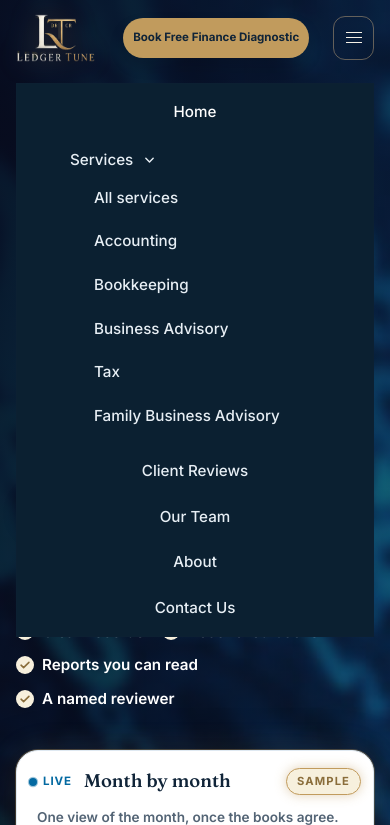
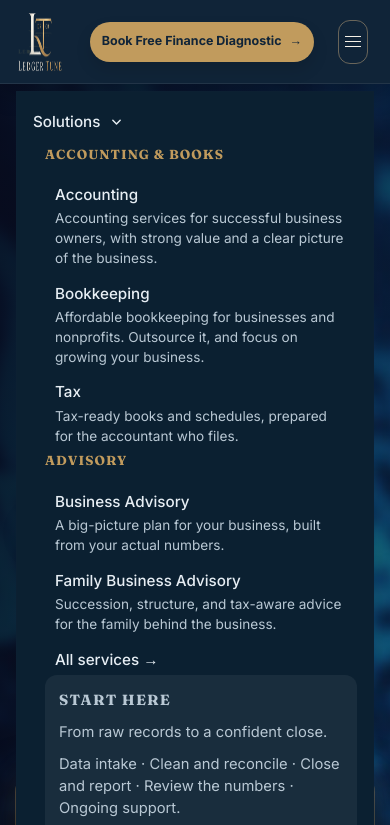
Before and after one commit to WEB3X100/Ledgertune, a website: page public/index.html in a window 390 px wide. Both pictures are taken after a click on the button "Menu". Shown: the top 825 px of the page. Drawn offline with Linux system fonts and the light colour scheme.

Commit message:
Ledgertune nav: make Dark Horse-style Solutions mega-menu the homepage nav — review only, 15 Nov 2026

```diff
--- a/public/index.html
+++ b/public/index.html
@@ -16,8 +16,50 @@
   <link href="https://fonts.googleapis.com/css2?family=Fraunces:opsz,wght@9..144,500..700&family=Inter:wght@400;500;600;700&display=swap" rel="stylesheet">
   <link rel="stylesheet" href="./styles.css">
   <link rel="stylesheet" href="./tune.css">
+
+  <!-- Dark Horse-style nav, Ledgertune brand intact. -->
+  <style>
+  /* Dark Horse layout, Ledgertune colours: navy #102438 header (the logo is
+     white + gold #c19b5d, so a white header would make "LEDGER" disappear),
+     Fraunces + Inter, gold CTA. No orange, no new pages. */
+  body.tune.dh-nav .site-header { position: sticky; top: 0; z-index: 70; background: #102438; min-height: 84px; border-bottom: 1px solid rgba(255,255,255,.08); box-shadow: 0 8px 24px rgba(0,0,0,.18); }
+  body.tune.dh-nav .site-header .brand img { height: 60px; filter: none; }
+  body.tune.dh-nav .site-nav { gap: 28px; margin: 0 auto; }
+  body.tune.dh-nav .site-header .site-nav a:not(.nav-cta),
+  body.tune.dh-nav .site-header .nav-drop-btn { color: #e7eef4; padding-bottom: 4px; border-bottom: 2px solid transparent; }
+  body.tune.dh-nav .site-header .nav-drop-btn::after { content: none; } /* SVG chevron only — tune.css also adds a text chevron */
+  body.tune.dh-nav .site-header .site-nav a:not(.nav-cta):hover,
+  body.tune.dh-nav .site-header .nav-drop-btn:hover { color: #fff; border-bottom-color: #c19b5d; }
+  body.tune.dh-nav .nav-phone { border-color: rgba(255,255,255,.45); }
+  body.tune.dh-nav .hero { padding-top: 64px; }
+  /* SOLUTIONS mega-menu: wide white panel, 3 columns, like Dark Horse's
+     Solutions dropdown (Business / Personal / Wealth) — rebuilt with
+     Ledgertune's own 5 services only. */
+  body.tune.dh-nav .nav-drop-wrap { position: static; }
+  body.tune.dh-nav .nav-drop.nav-mega { left: 50%; transform: translate(-50%, 8px); top: calc(100% + 14px); width: min(920px, 94vw); min-width: 0; background: #fff; color: #102438; border-radius: 16px; border: 1px solid rgba(16,36,56,.08); box-shadow: 0 24px 48px rgba(16,36,56,.22); padding: 20px 22px; display: none; grid-template-columns: minmax(0,1.15fr) minmax(0,1fr) minmax(0,.95fr); gap: 24px; }
+  body.tune.dh-nav .nav-drop-wrap:hover .nav-drop.nav-mega,
+  body.tune.dh-nav .nav-drop-wrap:focus-within .nav-drop.nav-mega,
+  body.tune.dh-nav .nav-drop-wrap.is-open .nav-drop.nav-mega { display: grid; }
+  body.tune.dh-nav .nav-mega-title { font-family: Fraunces, Georgia, serif; font-size: .82rem; font-weight: 700; letter-spacing: .08em; text-transform: uppercase; color: #8a6d3b; margin: 0 0 10px; }
+  body.tune.dh-nav .nav-mega a { display: block; padding: 9px 10px; border-radius: 10px; color: #102438 !important; font-weight: 650; text-decoration: none; border-bottom: 0 !important; white-space: normal; }
+  body.tune.dh-nav .nav-mega a:hover { background: #f3f7f8; }
+  body.tune.dh-nav .nav-mega a span { display: block; margin-top: 3px; font-size: .85rem; font-weight: 400; line-height: 1.45; color: #536475; }
+  body.tune.dh-nav .nav-mega-all { color: #8a6d3b !important; }
+  body.tune.dh-nav .nav-mega-start { background: #f3f7f8; border-radius: 12px; padding: 14px; }
+  body.tune.dh-nav .nav-mega-start p { margin: 0 0 10px; font-size: .92rem; line-height: 1.5; color: #33465a; }
+  body.tune.dh-nav .nav-mega-cta { background: #c19b5d; color: #102438 !important; text-align: center; font-weight: 700; }
+  body.tune.dh-nav .nav-mega-cta:hover { background: #cfa96f !important; }
+  body.tune.dh-nav .nav-mega-note { font-size: .82rem !important; color: #536475 !important; }
+  @media (max-width: 980px) {
+    body.tune.dh-nav .nav-drop.nav-mega { position: static; transform: none; width: auto; background: transparent; border: 0; box-shadow: none; padding: 4px 0 0 12px; display: block; grid-template-columns: 1fr; }
+    body.tune.dh-nav .nav-mega a { color: #e7eef4 !important; }
+    body.tune.dh-nav .nav-mega a span, body.tune.dh-nav .nav-mega-start p, body.tune.dh-nav .nav-mega-note { color: #b9c8d4 !important; }
+    body.tune.dh-nav .nav-mega-start { background: rgba(255,255,255,.06); }
+    body.tune.dh-nav .nav-mega-title { color: #c19b5d; }
+  }
+  </style>
 </head>
-<body class="tune">
+<body class="tune dh-nav">
   <a id="top" class="page-top" tabindex="-1">Top of page</a>
   <a class="skip-link" href="#diagnostic-form">Skip to the diagnostic form</a>
   <div class="review-strip" id="review-strip" hidden>
@@ -30,7 +72,7 @@
     </div>
   </div>
 
-  <header class="site-header site-header--over-hero" id="site-header">
+  <header class="site-header" id="site-header">
     <a class="brand" id="brand-home" href="#top">
       <img src="./assets/ledger-tune-logo.png" alt="Ledger Tune" width="900" height="488">
     </a>
@@ -38,16 +80,29 @@
       <span class="bars"></span>
     </button>
     <nav class="site-nav" id="site-nav">
-      <a href="#top">Home</a>
+      <!-- Dark Horse pattern: no "Home" link, the logo is home. -->
       <div class="nav-drop-wrap">
-        <button class="nav-drop-btn" type="button" aria-expanded="false" aria-haspopup="true">Services <svg class="nav-drop-chev" viewBox="0 0 16 16" aria-hidden="true"><path d="M3.5 6.5 8 11l4.5-4.5" fill="none" stroke="currentColor" stroke-width="1.8" stroke-linecap="round" stroke-linejoin="round"/></svg></button>
-        <div class="nav-drop" role="menu">
-          <a href="#services">All services</a>
-          <a href="/accounting/">Accounting</a>
-          <a href="/bookkeeping/">Bookkeeping</a>
-          <a href="/business-advisory/">Business Advisory</a>
-          <a href="/tax/">Tax</a>
-          <a href="/family-business-advisory/">Family Business Advisory</a>
+        <button class="nav-drop-btn" type="button" aria-expanded="false" aria-haspopup="true">Solutions <svg class="nav-drop-chev" viewBox="0 0 16 16" aria-hidden="true"><path d="M3.5 6.5 8 11l4.5-4.5" fill="none" stroke="currentColor" stroke-width="1.8" stroke-linecap="round" stroke-linejoin="round"/></svg></button>
+        <div class="nav-drop nav-mega" role="menu">
+          <div class="nav-mega-col">
+            <p class="nav-mega-title">Accounting &amp; books</p>
+            <a href="/accounting/">Accounting <span>Accounting services for successful business owners, with strong value and a clear picture of the business.</span></a>
+            <a href="/bookkeeping/">Bookkeeping <span>Affordable bookkeeping for businesses and nonprofits. Outsource it, and focus on growing your business.</span></a>
+            <a href="/tax/">Tax <span>Tax-ready books and schedules, prepared for the accountant who files.</span></a>
+          </div>
+          <div class="nav-mega-col">
+            <p class="nav-mega-title">Advisory</p>
+            <a href="/business-advisory/">Business Advisory <span>A big-picture plan for your business, built from your actual numbers.</span></a>
+            <a href="/family-business-advisory/">Family Business Advisory <span>Succession, structure, and tax-aware advice for the family behind the business.</span></a>
+            <a class="nav-mega-all" href="#services">All services &rarr;</a>
+          </div>
+          <div class="nav-mega-col nav-mega-start">
+            <p class="nav-mega-title">Start here</p>
+            <p>From raw records to a confident close.</p>
+            <p>Data intake &middot; Clean and reconcile &middot; Close and report &middot; Review the numbers &middot; Ongoing support.</p>
+            <a class="nav-mega-cta" href="#diagnostic-form">Book Free Finance Diagnostic &rarr;</a>
+            <p class="nav-mega-note">We reply from hello@ledgertune.com to set up the call. The next step is a 30-minute look at the file.</p>
+          </div>
         </div>
       </div>
       <a href="/client-reviews/">Client Reviews</a>
```
